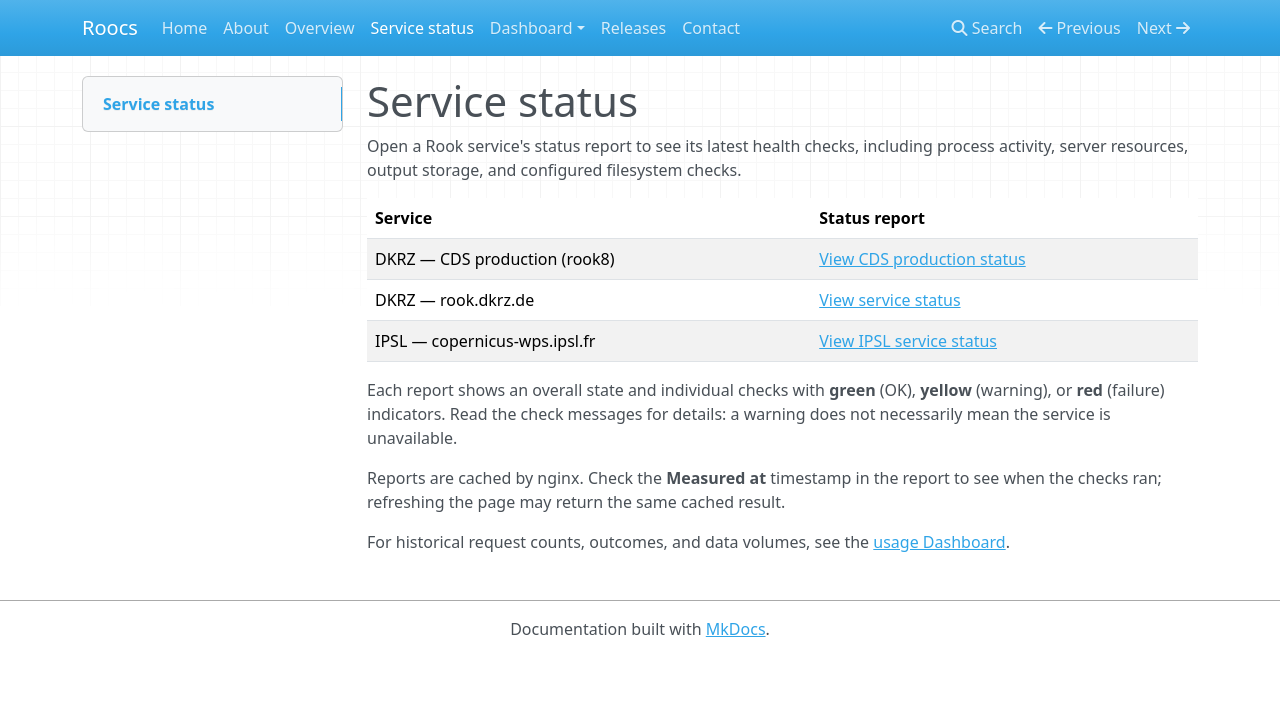
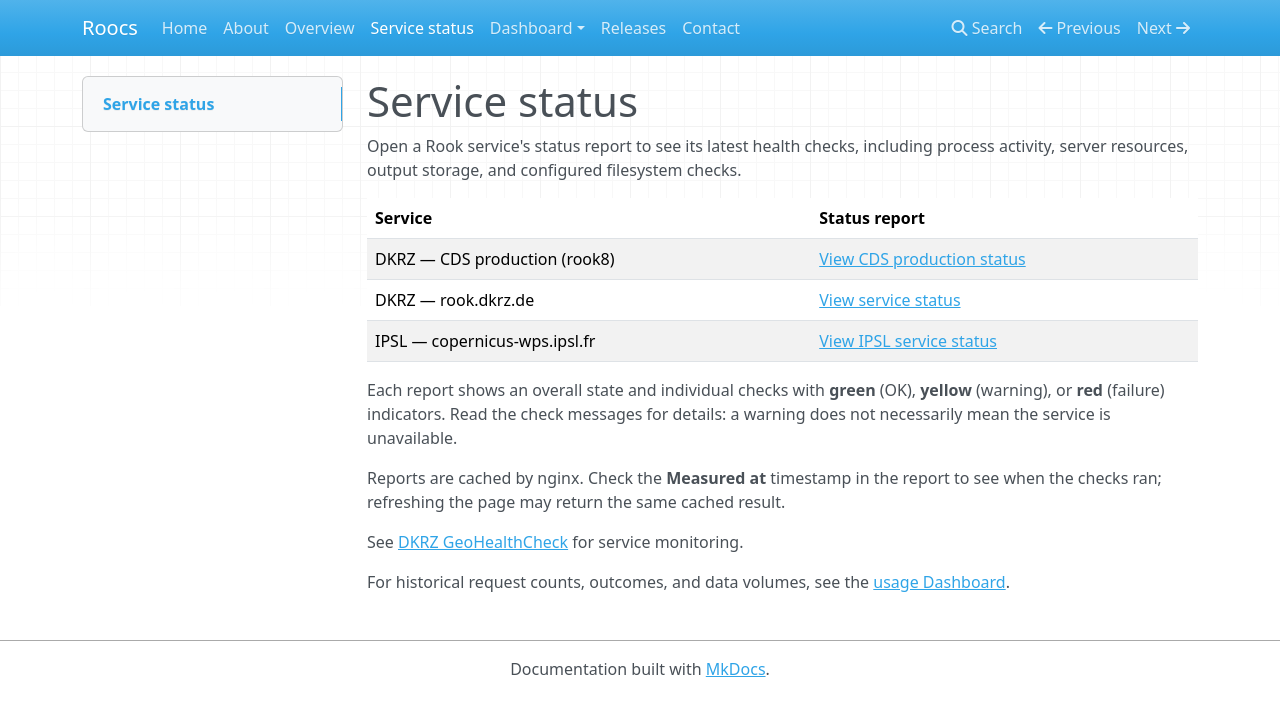
Before and after one commit to roocs/roocs.github.io, an MkDocs documentation site: the page built from docs/status.md, in a window 1280 px wide. Shown: the top 716 px of the page. Built offline with MkDocs 1.6.1, drawn with Linux system fonts in a browser that asks for light colours; nearby versions of some CDN libraries.

Commit message:
add ghc to status page

```diff
--- a/docs/status.md
+++ b/docs/status.md
@@ -18,5 +18,7 @@
 to see when the checks ran; refreshing the page may return the same cached
 result.
 
+See [DKRZ GeoHealthCheck](https://geohealthcheck.dkrz.de/) for service monitoring.
+
 For historical request counts, outcomes, and data volumes, see the
 [usage Dashboard](dashboard/summary-all-years.md).
```
